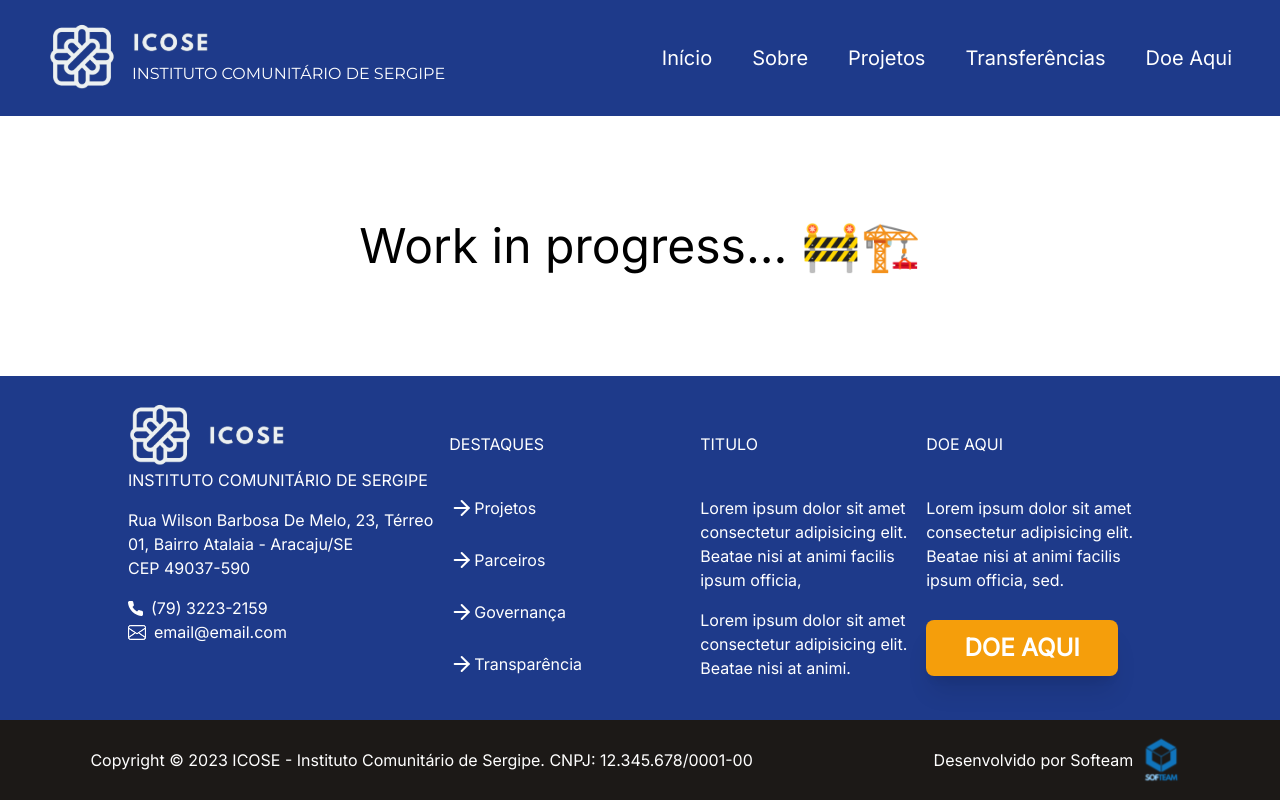
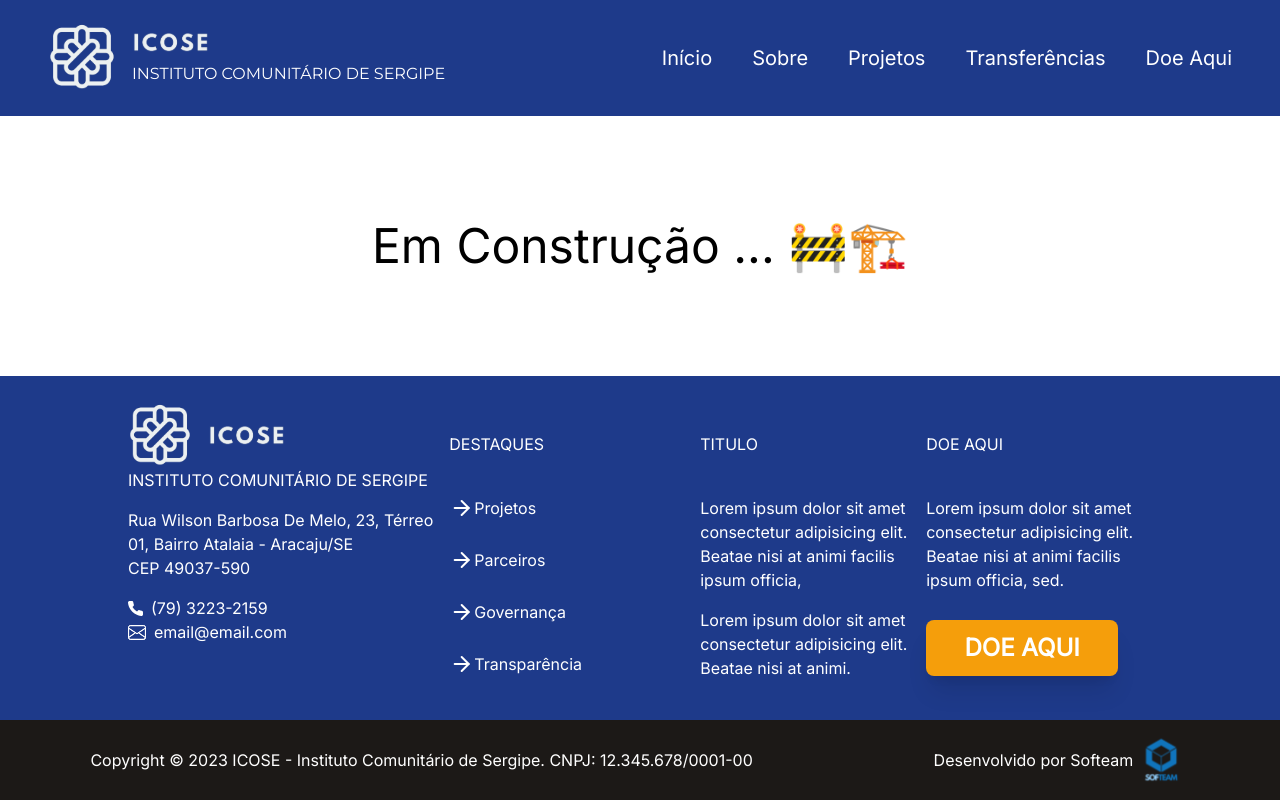
Before and after one commit to softeam-org/icose-web, a React (Vite) app: page /sobre in a window 1280 px wide. Built offline with nearby package versions, Linux system fonts and the light colour scheme.

Commit message:
Cria pagina UnderConstruction e traduz texto

```diff
--- a/src/Pages/Doacao.jsx
+++ b/src/Pages/Doacao.jsx
@@ -1,8 +1,7 @@
+import UnderConstruction from "@/components/UnderConstruction";
 function Donation() {
   return (
-    <div className="flex-1 flex justify-center items-center text-5xl">
-      <div> Work in progress... 🚧🏗️ </div>
-    </div>
+    <UnderConstruction />
   );
 }
 
--- a/src/Pages/Sobre.jsx
+++ b/src/Pages/Sobre.jsx
@@ -1,8 +1,7 @@
+import UnderConstruction from "@/components/UnderConstruction";
 function About() {
   return (
-    <div className="flex-1 flex justify-center items-center text-5xl">
-      <div> Work in progress... 🚧🏗️ </div>
-    </div>
+    <UnderConstruction />
   );
 }
 
--- a/src/Pages/Transferencias.jsx
+++ b/src/Pages/Transferencias.jsx
@@ -1,8 +1,7 @@
+import UnderConstruction from "@/components/UnderConstruction";
 function Transfers() {
   return (
-    <div className="flex-1 flex justify-center items-center text-5xl">
-      <div> Work in progress... 🚧🏗️ </div>
-    </div>
+    <UnderConstruction />
   );
 }
 
--- /dev/null
+++ b/src/components/UnderConstruction.jsx
@@ -0,0 +1,9 @@
+function UnderConstruction() {
+  return (
+    <div className="flex-1 flex justify-center items-center text-5xl flex-col gap-8 xl:gap-8 pb-10 pt-10 xl:pt-20 xl:pb-20 mx-auto max-w-[100rem] px-12">
+      <div> Em Construção ... 🚧🏗️ </div>
+    </div>
+  );
+}
+
+export default UnderConstruction;
```
